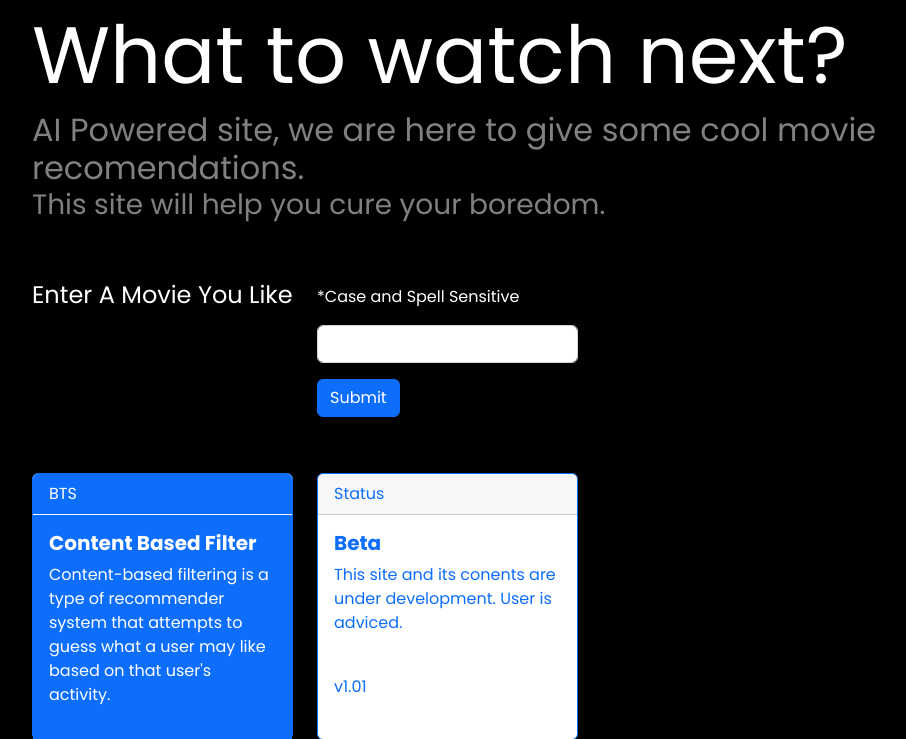
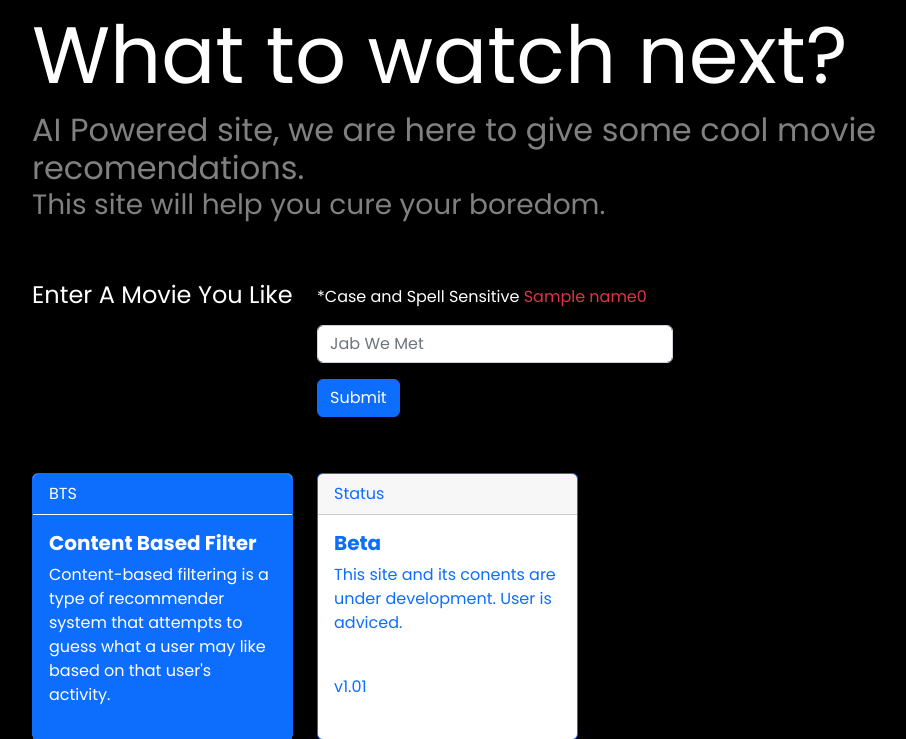
Before and after one commit to rahulprdp/reco-io, a Flask app: template templates/index.html in a window 1280 px wide. Shown: the part 137-876 px from the top of the page, without its empty margins (50-956 px from the left). Run offline with Flask 2, Linux system fonts and the light colour scheme; the template is opened without the code that fills it: most values are stand-ins (such as "Sample title", 1, 10 or a date in 2020); parts of the project's set-up code (start-up, migrations or seed data) failed here and were passed over.

Commit message:
Crash Fixed

```diff
--- a/app.py
+++ b/app.py
@@ -47,7 +47,7 @@ def result() :
     name = request.form.get("name")
     ls = recommend(name)
     if len(ls)==1:
-        return render_template("result.html",name0 = ls[0])
+        return render_template("index.html",name0 = ls[0])
     else:
         return render_template("result.html",name0 = ls[0],name1 = ls[1],name2 = ls[2],name3 = ls[3] ,name4 = ls[4])
 
--- a/templates/about.html
+++ b/templates/about.html
@@ -15,7 +15,7 @@
     <div class="container">
         <nav class="mt-3 navbar navbar-expand-lg navbar-dark">
             <div class="container-fluid">
-              <a class="navbar-brand fw-bold text-primary" href="#">Reco.IO</a>
+              <a class="navbar-brand fw-bold text-primary" href="/">Reco.IO</a>
               <button class="navbar-toggler" type="button" data-bs-toggle="collapse" data-bs-target="#navbarNavDropdown" aria-controls="navbarNavDropdown" aria-expanded="false" aria-label="Toggle navigation">
                 <span class="navbar-toggler-icon"></span>
               </button>
--- a/templates/index.html
+++ b/templates/index.html
@@ -15,7 +15,7 @@
     <div class="container">
         <nav class="mt-3 navbar navbar-expand-lg navbar-dark">
             <div class="container-fluid">
-              <a class="navbar-brand fw-bold text-primary" href="#">Reco.IO</a>
+              <a class="navbar-brand fw-bold text-primary" href="/">Reco.IO</a>
               <button class="navbar-toggler" type="button" data-bs-toggle="collapse" data-bs-target="#navbarNavDropdown" aria-controls="navbarNavDropdown" aria-expanded="false" aria-label="Toggle navigation">
                 <span class="navbar-toggler-icon"></span>
               </button>
@@ -47,11 +47,11 @@
 
       <div class="row mb-5">
         <div class="col-sm-3 fs-4">Enter A Movie You Like</div>
-        <div class="col-sm-3 ">
+        <div class="col-sm-4 ">
             <form class="mt-2" action="/res" method="POST">
                 <div class="mb-3">
-                  <label for="exampleInputEmail1" class="form-label">*Case and Spell Sensitive</label>
-                  <input type="text" class="form-control mt-2 mb-3 " id="exampleInputEmail1" aria-describedby="emailHelp" name="name">
+                  <label for="exampleInputEmail1" class="form-label">*Case and Spell Sensitive <span class="text-danger">  {{ name0 }} </span> </label>
+                  <input type="text" placeholder="Jab We Met" class="form-control mt-2 mb-3 " id="exampleInputEmail1" aria-describedby="emailHelp" name="name">
                 </div>
 
                 <button type="submit" class="btn btn-primary">Submit</button>
```
